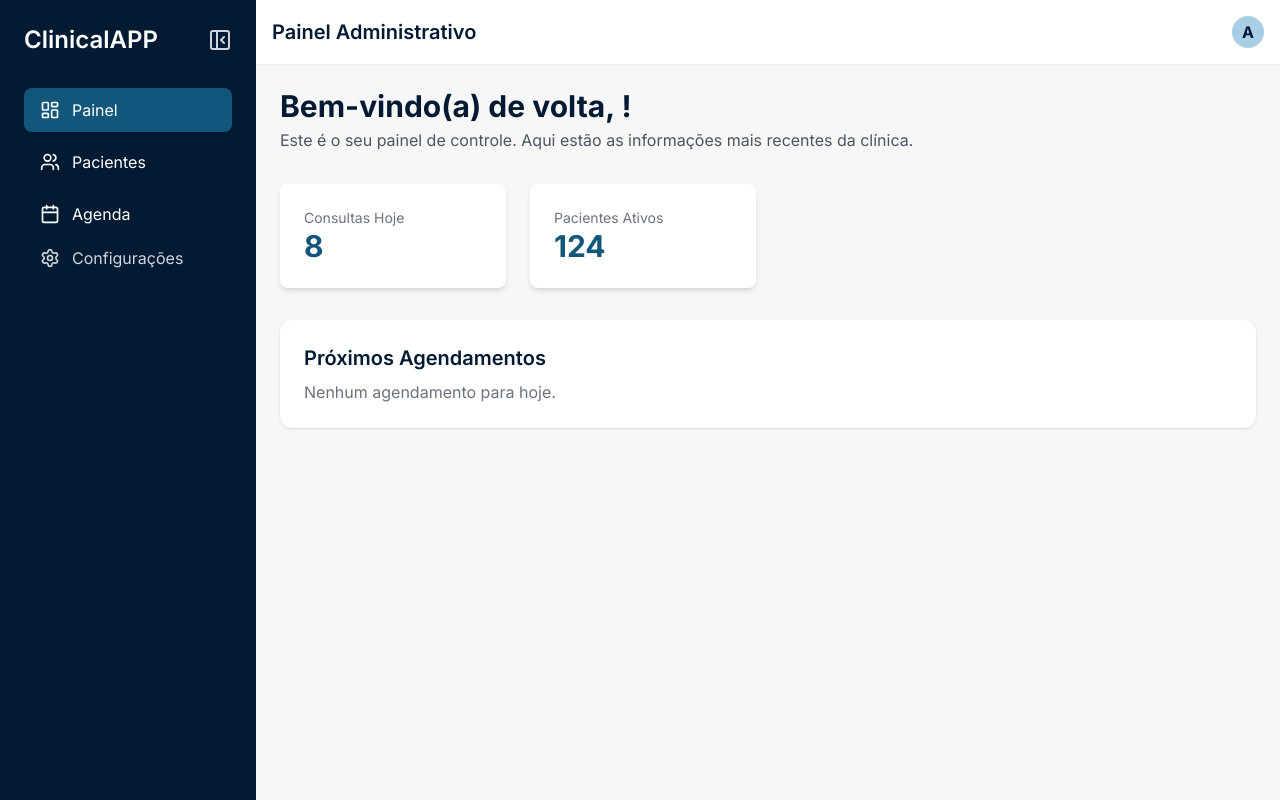
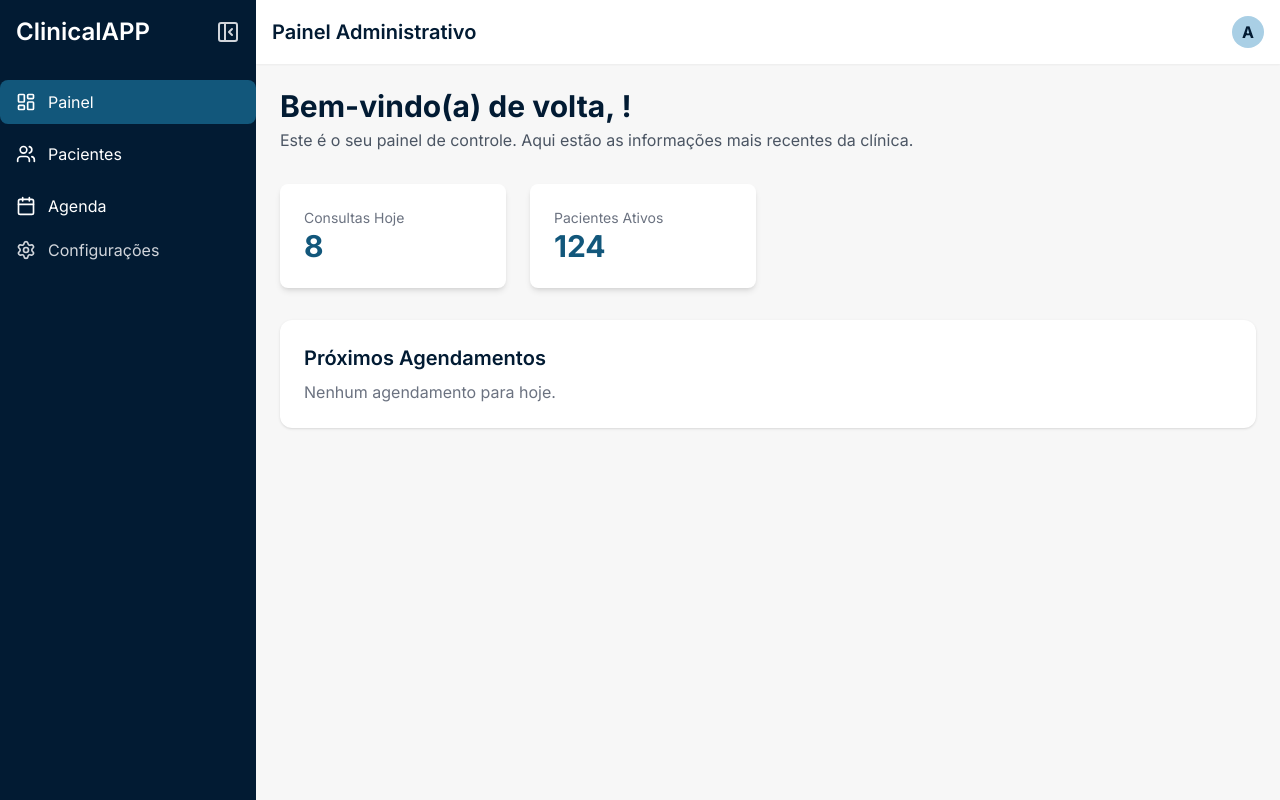
Before and after one commit to brenohp/clinical-app, a Next.js app: page /painel in a window 1280 px wide. Built offline with nearby package versions, Linux system fonts and the light colour scheme; no server answers.

Commit message:
feat: adiciona funcionalidade de menu mobile e melhorias na sidebar do dashboard

```diff
--- a/src/app/(dashboard)/layout.tsx
+++ b/src/app/(dashboard)/layout.tsx
@@ -2,52 +2,78 @@
 'use client';
 
 import Link from 'next/link';
-import { useState } from 'react';
+import { useState, useEffect } from 'react'; // 1. Importamos useEffect
 import { Menu, PanelLeftClose, PanelRightClose } from 'lucide-react';
 import { SidebarNav } from './_components/SidebarNav';
+import { usePathname } from 'next/navigation'; // Importamos para fechar o menu na navegação
 
 export default function DashboardLayout({
   children,
 }: {
   children: React.ReactNode;
 }) {
+  // Estado para o menu retrátil no desktop
   const [isSidebarOpen, setIsSidebarOpen] = useState(true);
+  // 2. Novo estado APENAS para o menu mobile
+  const [isMobileMenuOpen, setIsMobileMenuOpen] = useState(false);
+
+  const pathname = usePathname();
+
+  // Efeito para fechar o menu mobile sempre que a rota mudar
+  useEffect(() => {
+    setIsMobileMenuOpen(false);
+  }, [pathname]);
+
 
   return (
     <div className="flex h-screen bg-brand-background">
+      {/* Overlay para o fundo quando o menu mobile estiver aberto */}
+      <div
+        className={`fixed inset-0 z-20 bg-black/50 transition-opacity duration-300 md:hidden ${
+          isMobileMenuOpen ? 'opacity-100' : 'opacity-0 pointer-events-none'
+        }`}
+        onClick={() => setIsMobileMenuOpen(false)}
+      ></div>
+
+      {/* Sidebar */}
       <aside
-        className={`bg-brand-primary text-white flex flex-col transition-all duration-300 ease-in-out ${
-          isSidebarOpen ? 'w-64 p-6' : 'w-20 p-4'
+        className={`bg-brand-primary text-white flex flex-col transition-all duration-300 ease-in-out fixed inset-y-0 left-0 z-30 md:relative md:translate-x-0 ${
+          isSidebarOpen ? 'w-64' : 'w-20'
+        } ${
+          isMobileMenuOpen ? 'translate-x-0' : '-translate-x-full'
         }`}
       >
-        {/* CORREÇÃO APLICADA AQUI */}
         <div
-          className={`flex items-center ${
+          className={`flex items-center p-4 ${
             isSidebarOpen ? 'justify-between' : 'justify-center'
           }`}
         >
-          {/* Trocamos 'opacity-0' por 'hidden' para melhor comportamento no layout */}
           <Link href="/painel" className={`text-2xl font-semibold text-white transition-opacity duration-200 ${!isSidebarOpen && 'hidden'}`}>
             ClinicalAPP
           </Link>
           <button
             onClick={() => setIsSidebarOpen(!isSidebarOpen)}
-            className="text-gray-300 hover:text-white"
+            className="text-gray-300 hover:text-white hidden md:block" // Esconde em telas mobile
           >
             {isSidebarOpen ? <PanelLeftClose size={24} /> : <PanelRightClose size={24} />}
           </button>
         </div>
 
-        <div className="flex-1 mt-8">
+        <div className="flex-1 mt-4">
+          {/* No mobile, a sidebar sempre está "aberta" (mostrando texto) quando visível */}
           <SidebarNav isSidebarOpen={isSidebarOpen} />
         </div>
-
       </aside>
 
+      {/* Área Principal */}
       <div className="flex-1 flex flex-col overflow-hidden">
         <header className="bg-white shadow-sm p-4 flex justify-between items-center">
           <div className="flex items-center">
-            <button className="text-gray-600 md:hidden">
+            {/* 3. Botão de menu para mobile agora tem uma função */}
+            <button
+              onClick={() => setIsMobileMenuOpen(true)}
+              className="text-gray-600 md:hidden"
+            >
               <Menu size={24} />
             </button>
             <h1 className="text-xl font-semibold text-brand-primary ml-2 md:ml-0">
```
